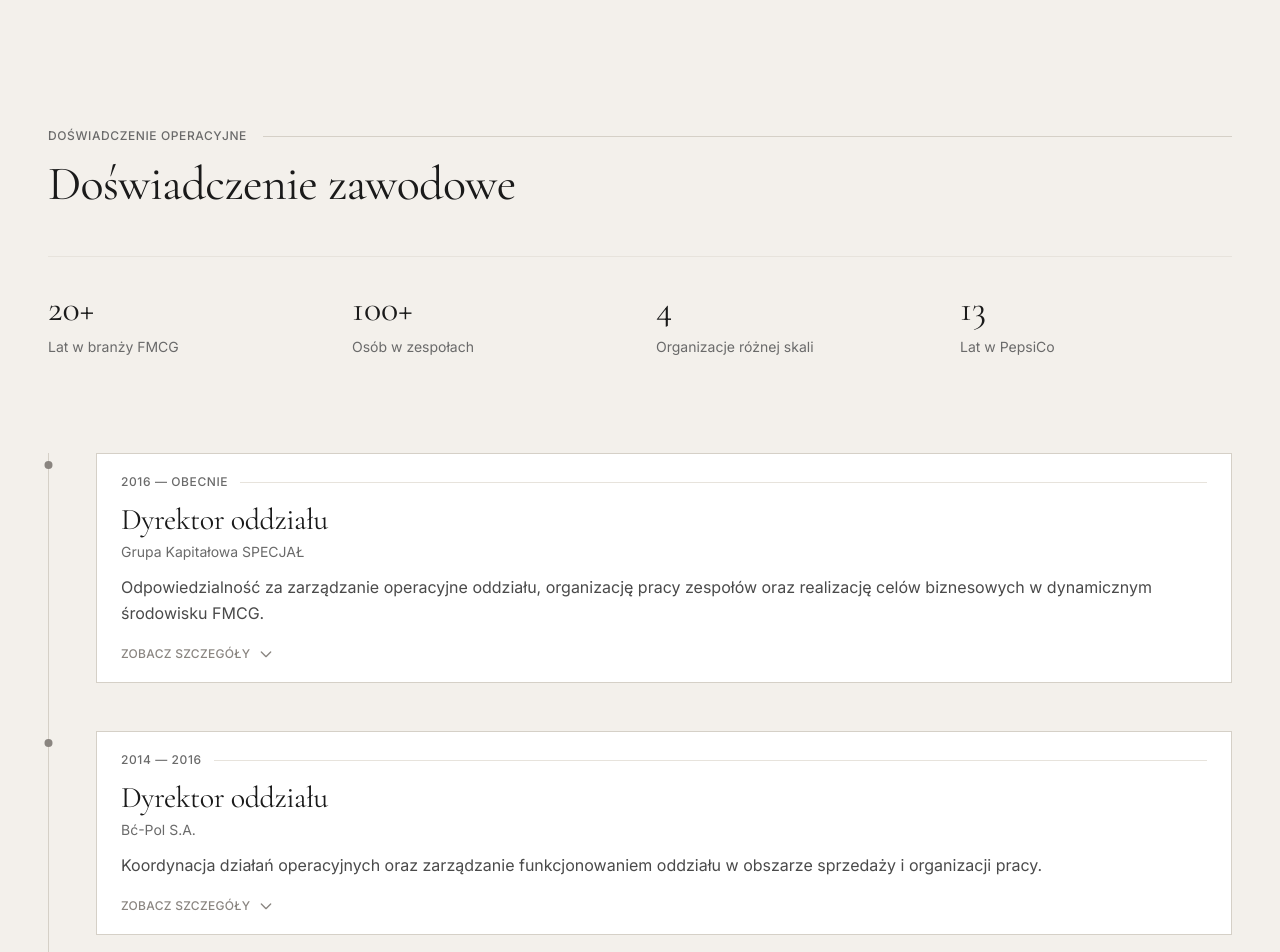
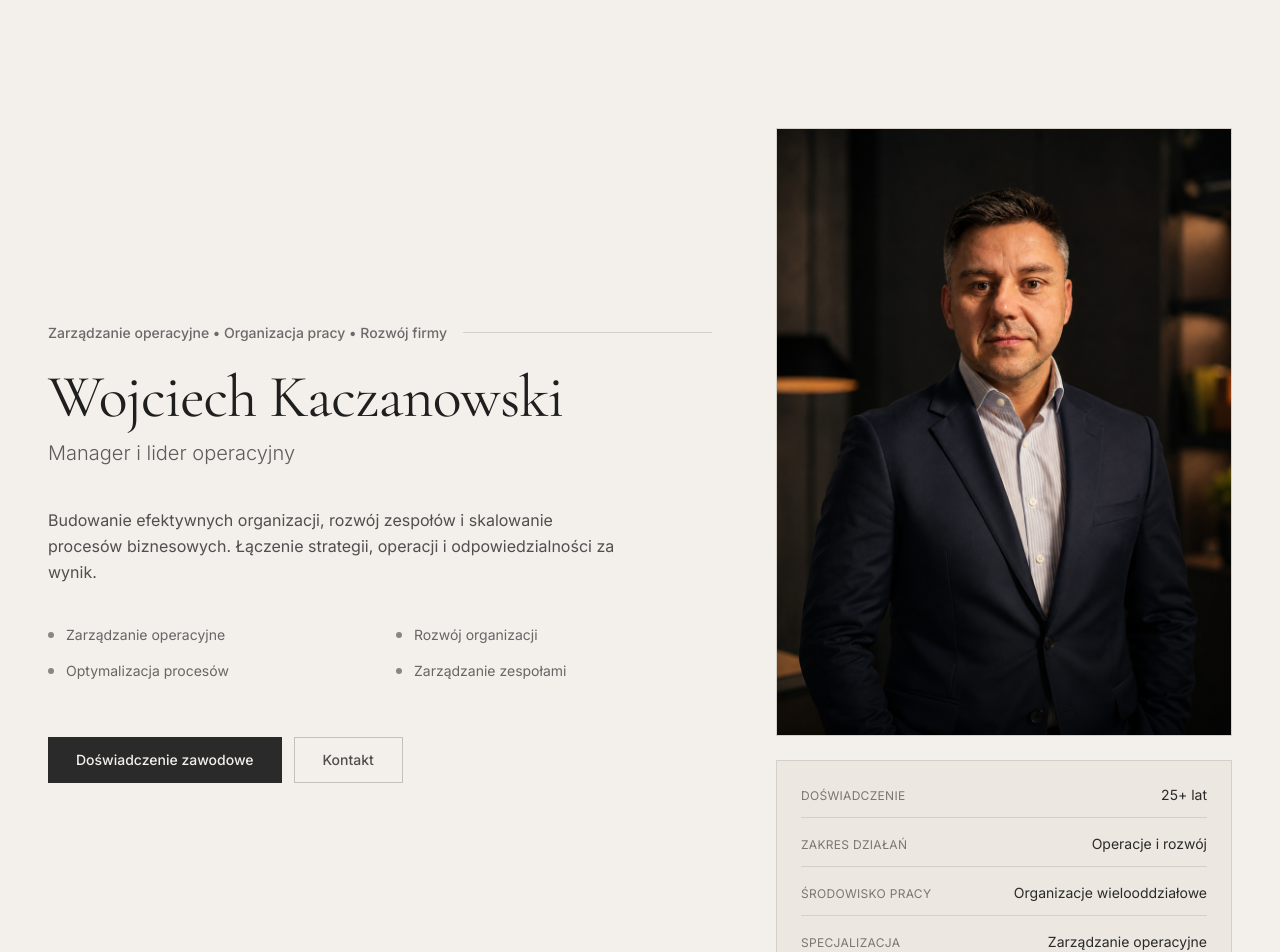
Before and after one commit to joannaklos1983/portfolio-wojciech-kaczanowski, a Next.js app: page / in a window 1280 px wide. Shown: the top 952 px of the page. Built offline with nearby package versions, Linux system fonts and the light colour scheme.

Commit message:
Update Hero.tsx

```diff
--- a/src/components/sections/Hero.tsx
+++ b/src/components/sections/Hero.tsx
@@ -1,243 +1,186 @@
 'use client';
 
-import { useState } from 'react';
-import { motion, AnimatePresence } from 'framer-motion';
+import { motion } from 'framer-motion';
+import Image from 'next/image';
+
 import Container from '@/components/layout/Container';
 
-interface TimelineItem {
-  id: string;
-  period: string;
-  position: string;
-  company: string;
-  description: string;
-  responsibilities: string[];
-}
+export default function Hero() {
+  return (
+    <section className="relative flex min-h-screen items-center overflow-hidden bg-[#f3f0eb] py-24 md:py-32">
+      <Container className="relative z-10">
+        <div className="grid grid-cols-1 items-center gap-16 lg:grid-cols-12">
 
-const timelineData: TimelineItem[] = [
-  {
-    id: '1',
-    period: '2016 — obecnie',
-    position: 'Dyrektor oddziału',
-    company: 'Grupa Kapitałowa SPECJAŁ',
-    description: 'Odpowiedzialność za zarządzanie operacyjne oddziału, organizację pracy zespołów oraz realizację celów biznesowych w dynamicznym środowisku FMCG.',
-    responsibilities: [
-      'Zarządzanie operacyjne oddziału',
-      'Organizacja pracy zespołów',
-      'Realizacja celów sprzedażowych i operacyjnych',
-      'Usprawnianie procesów',
-      'Koordynacja działań',
-      'Współpraca między działami',
-    ],
-  },
-  {
-    id: '2',
-    period: '2014 — 2016',
-    position: 'Dyrektor oddziału',
-    company: 'Bć-Pol S.A.',
-    description: 'Koordynacja działań operacyjnych oraz zarządzanie funkcjonowaniem oddziału w obszarze sprzedaży i organizacji pracy.',
-    responsibilities: [
-      'Organizacja działań operacyjnych',
-      'Zarządzanie zespołami',
-      'Realizacja działań sprzedażowych',
-      'Koordynacja procesów',
-      'Nadzór nad funkcjonowaniem oddziału',
-    ],
-  },
-  {
-    id: '3',
-    period: '2013 — 2014',
-    position: 'Regionalny kierownik sprzedaży',
-    company: 'Uroda Polska',
-    description: 'Rozwój sprzedaży regionalnej oraz koordynacja działań handlowych i zespołów sprzedażowych.',
-    responsibilities: [
-      'Sprzedaż regionalna',
-      'Organizacja działań handlowych',
-      'Koordynacja zespołów',
-      'Realizacja celów sprzedażowych',
-      'Rozwój relacji biznesowych',
-    ],
-  },
-  {
-    id: '4',
-    period: '1999 — 2012',
-    position: 'Regionalny kierownik sprzedaży',
-    company: 'PepsiCo',
-    description: 'Rozwój kariery od stanowisk operacyjnych do zarządzania sprzedażą regionalną w strukturach międzynarodowej organizacji FMCG.',
-    responsibilities: [
-      'Zarządzanie sprzedażą i operacjami',
-      'Organizacja transportu i logistyki',
-      'Koordynacja zespołów',
-      'Rozwój struktur regionalnych',
-      'Realizacja celów biznesowych',
-    ],
-  },
-];
-
-export default function ExperienceTimeline() {
-  const [expandedId, setExpandedId] = useState<string | null>(null);
-
-  const toggleItem = (id: string) => {
-    setExpandedId(expandedId === id ? null : id);
-  };
-
-  return (
-    <section id="doswiadczenie" className="py-24 md:py-32 bg-[#f3f0eb]">
-      <Container>
+          {/* Lewa kolumna */}
           <motion.div
             initial={{ opacity: 0, y: 20 }}
-          whileInView={{ opacity: 1, y: 0 }}
-          viewport={{ once: true }}
+            animate={{ opacity: 1, y: 0 }}
             transition={{ duration: 0.6 }}
-          className="mb-20"
+            className="space-y-10 lg:col-span-7"
           >
-          <div className="flex items-center gap-4 mb-4">
-            <span className="text-xs text-[#6a6a6a] font-medium tracking-wider uppercase">
-              Doświadczenie operacyjne
+
+            {/* Nagłówek */}
+            <div className="space-y-3">
+
+              <div className="mb-6 flex items-center gap-4">
+                <span className="text-sm font-medium text-[#6a6a6a]">
+                  Zarządzanie operacyjne • Organizacja pracy • Rozwój firmy
                 </span>
-            <div className="flex-1 h-px bg-[#d5d0c7]" />
-          </div>
-          <h2 className="text-4xl md:text-5xl font-display font-normal text-[#1a1a1a] mb-12">
-            Doświadczenie zawodowe
-          </h2>
 
-          {/* Metryki na górze */}
-          <div className="grid grid-cols-2 md:grid-cols-4 gap-8 pt-8 pb-4 border-t border-[#e7e3dc]">
-            <div className="space-y-2">
-              <div className="text-4xl font-display font-normal text-[#1a1a1a]">
-                20+
-              </div>
-              <div className="text-sm text-[#6a6a6a]">
-                Lat w branży FMCG
-              </div>
-            </div>
-            <div className="space-y-2">
-              <div className="text-4xl font-display font-normal text-[#1a1a1a]">
-                100+
-              </div>
-              <div className="text-sm text-[#6a6a6a]">
-                Osób w zespołach
-              </div>
-            </div>
-            <div className="space-y-2">
-              <div className="text-4xl font-display font-normal text-[#1a1a1a]">
-                4
-              </div>
-              <div className="text-sm text-[#6a6a6a]">
-                Organizacje różnej skali
-              </div>
-            </div>
-            <div className="space-y-2">
-              <div className="text-4xl font-display font-normal text-[#1a1a1a]">
-                13
-              </div>
-              <div className="text-sm text-[#6a6a6a]">
-                Lat w PepsiCo
-              </div>
-            </div>
-          </div>
-        </motion.div>
-
-        <div className="relative">
-          <div className="absolute left-0 top-0 bottom-0 w-px bg-[#d5d0c7]" />
-
-          <div className="space-y-0">
-            {timelineData.map((item, index) => (
-              <motion.div
-                key={item.id}
-                initial={{ opacity: 0, x: -20 }}
-                whileInView={{ opacity: 1, x: 0 }}
-                viewport={{ once: true }}
-                transition={{ duration: 0.5, delay: index * 0.1 }}
-                className="relative pl-12 pb-12 last:pb-0"
-              >
-                <div className="absolute left-0 top-2 w-2 h-2 -translate-x-[3.5px]">
-                  <div className="w-full h-full bg-[#8a8580] rounded-full" />
+                <div className="h-px flex-1 bg-[#d5d0c7]" />
               </div>
 
-                <div className="border border-[#d5d0c7] bg-[#ffffff] transition-all duration-300 hover:border-[#c5c1ba] hover:shadow-sm">
-                  <button
-                    onClick={() => toggleItem(item.id)}
-                    className="w-full px-6 py-5 text-left"
-                  >
-                    <div className="space-y-3">
-                      <div className="flex items-center gap-3">
-                        <span className="text-xs font-medium tracking-wider text-[#6a6a6a] uppercase">
-                          {item.period}
-                        </span>
-                        <div className="flex-1 h-px bg-[#e7e3dc]" />
+              <h1 className="font-display text-4xl font-normal leading-tight text-[#1f1f1f] md:text-5xl lg:text-6xl">
+                Wojciech Kaczanowski
+              </h1>
+
+              <p className="text-xl font-light text-[#5c5c5c]">
+                Manager i lider operacyjny
+              </p>
+
             </div>
 
-                      <div className="space-y-1">
-                        <h3 className="text-2xl md:text-3xl font-display font-normal text-[#1a1a1a]">
-                          {item.position}
-                        </h3>
-                        <p className="text-sm text-[#6a6a6a]">
-                          {item.company}
+            {/* Opis */}
+            <div className="space-y-5">
+              <p className="max-w-xl text-base leading-relaxed text-[#4f4f4f]">
+                Budowanie efektywnych organizacji, rozwój zespołów i skalowanie
+                procesów biznesowych. Łączenie strategii, operacji i
+                odpowiedzialności za wynik.
               </p>
             </div>
 
-                      <p className="text-[#4a4a4a] leading-relaxed">
-                        {item.description}
-                      </p>
+            {/* Kompetencje */}
+            <div className="grid max-w-2xl grid-cols-1 gap-x-8 gap-y-4 sm:grid-cols-2">
 
-                      <div className="flex items-center gap-2 text-xs text-[#8a8580] pt-2">
-                        <span className="font-medium tracking-wide uppercase">
-                          {expandedId === item.id ? 'Zwiń' : 'Zobacz szczegóły'}
+              <div className="flex items-center gap-3">
+                <div className="h-1.5 w-1.5 rounded-full bg-[#8a8580]" />
+
+                <span className="text-sm text-[#666666]">
+                  Zarządzanie operacyjne
                 </span>
-                        <svg
-                          className={`w-4 h-4 transition-transform duration-300 ${
-                            expandedId === item.id ? 'rotate-180' : ''
-                          }`}
-                          fill="none"
-                          stroke="currentColor"
-                          strokeWidth="2"
-                          viewBox="0 0 24 24"
+              </div>
+
+              <div className="flex items-center gap-3">
+                <div className="h-1.5 w-1.5 rounded-full bg-[#8a8580]" />
+
+                <span className="text-sm text-[#666666]">
+                  Rozwój organizacji
+                </span>
+              </div>
+
+              <div className="flex items-center gap-3">
+                <div className="h-1.5 w-1.5 rounded-full bg-[#8a8580]" />
+
+                <span className="text-sm text-[#666666]">
+                  Optymalizacja procesów
+                </span>
+              </div>
+
+              <div className="flex items-center gap-3">
+                <div className="h-1.5 w-1.5 rounded-full bg-[#8a8580]" />
+
+                <span className="text-sm text-[#666666]">
+                  Zarządzanie zespołami
+                </span>
+              </div>
+
+            </div>
+
+            {/* CTA */}
+            <div className="flex flex-col gap-3 pt-4 sm:flex-row">
+
+              <a
+                href="#doswiadczenie"
+                className="inline-flex items-center justify-center bg-[#2a2a2a] px-7 py-3 text-sm font-medium text-[#f3f0eb] transition-colors duration-300 hover:bg-[#1f1f1f]"
               >
-                          <path
-                            strokeLinecap="round"
-                            strokeLinejoin="round"
-                            d="M19 9l-7 7-7-7"
+                Doświadczenie zawodowe
+              </a>
+
+              <a
+                href="#kontakt"
+                className="inline-flex items-center justify-center border border-[#c5c1ba] px-7 py-3 text-sm font-medium text-[#4f4f4f] transition-colors duration-300 hover:border-[#8a8580] hover:bg-[#ece8e1]"
+              >
+                Kontakt
+              </a>
+
+            </div>
+
+          </motion.div>
+
+          {/* Prawa kolumna */}
+          <motion.div
+            initial={{ opacity: 0 }}
+            animate={{ opacity: 1 }}
+            transition={{ duration: 0.8, delay: 0.3 }}
+            className="lg:col-span-5"
+          >
+
+            <div className="space-y-6">
+
+              {/* Zdjęcie */}
+              <div className="relative aspect-[3/4] overflow-hidden border border-[#d5d0c7] bg-[#ece8e1]">
+                <Image
+                  src="/images/wojciech_kaczanowski.png"
+                  alt="Wojciech Kaczanowski"
+                  fill
+                  className="object-cover"
+                  priority
                 />
-                        </svg>
               </div>
+
+              {/* Informacje */}
+              <div className="border border-[#d5d0c7] bg-[#ece8e1] p-6">
+
+                <div className="space-y-4">
+
+                  <div className="flex items-baseline justify-between border-b border-[#d5d0c7] pb-3">
+                    <span className="text-xs uppercase tracking-wide text-[#7a7670]">
+                      Doświadczenie
+                    </span>
+
+                    <span className="text-sm text-[#2a2a2a]">
+                      25+ lat
+                    </span>
                   </div>
-                  </button>
 
-                  <AnimatePresence>
-                    {expandedId === item.id && (
-                      <motion.div
-                        initial={{ height: 0, opacity: 0 }}
-                        animate={{ height: 'auto', opacity: 1 }}
-                        exit={{ height: 0, opacity: 0 }}
-                        transition={{ duration: 0.3 }}
-                        className="overflow-hidden"
-                      >
-                        <div className="px-6 pb-5 pt-2 border-t border-[#e7e3dc]">
-                          <h4 className="text-xs font-medium text-[#6a6a6a] mb-4 tracking-wide uppercase">
-                            Kluczowe obszary
-                          </h4>
-                          <ul className="space-y-3">
-                            {item.responsibilities.map((responsibility, idx) => (
-                              <motion.li
-                                key={idx}
-                                initial={{ opacity: 0, x: -10 }}
-                                animate={{ opacity: 1, x: 0 }}
-                                transition={{ duration: 0.3, delay: idx * 0.05 }}
-                                className="flex items-start gap-3 text-[#4a4a4a]"
-                              >
-                                <span className="text-[#8a8580] mt-1.5 flex-shrink-0">—</span>
-                                <span>{responsibility}</span>
-                              </motion.li>
-                            ))}
-                          </ul>
+                  <div className="flex items-baseline justify-between border-b border-[#d5d0c7] pb-3">
+                    <span className="text-xs uppercase tracking-wide text-[#7a7670]">
+                      Zakres działań
+                    </span>
+
+                    <span className="text-sm text-[#2a2a2a]">
+                      Operacje i rozwój
+                    </span>
                   </div>
+
+                  <div className="flex items-baseline justify-between border-b border-[#d5d0c7] pb-3">
+                    <span className="text-xs uppercase tracking-wide text-[#7a7670]">
+                      Środowisko pracy
+                    </span>
+
+                    <span className="text-sm text-[#2a2a2a]">
+                      Organizacje wielooddziałowe
+                    </span>
+                  </div>
+
+                  <div className="flex items-baseline justify-between">
+                    <span className="text-xs uppercase tracking-wide text-[#7a7670]">
+                      Specjalizacja
+                    </span>
+
+                    <span className="text-sm text-[#2a2a2a]">
+                      Zarządzanie operacyjne
+                    </span>
+                  </div>
+
+                </div>
+
+              </div>
+
+            </div>
+
           </motion.div>
-                    )}
-                  </AnimatePresence>
-                </div>
-              </motion.div>
-            ))}
-          </div>
+
         </div>
       </Container>
     </section>
```
Lines whose indentation alone changed are shown as unchanged.
